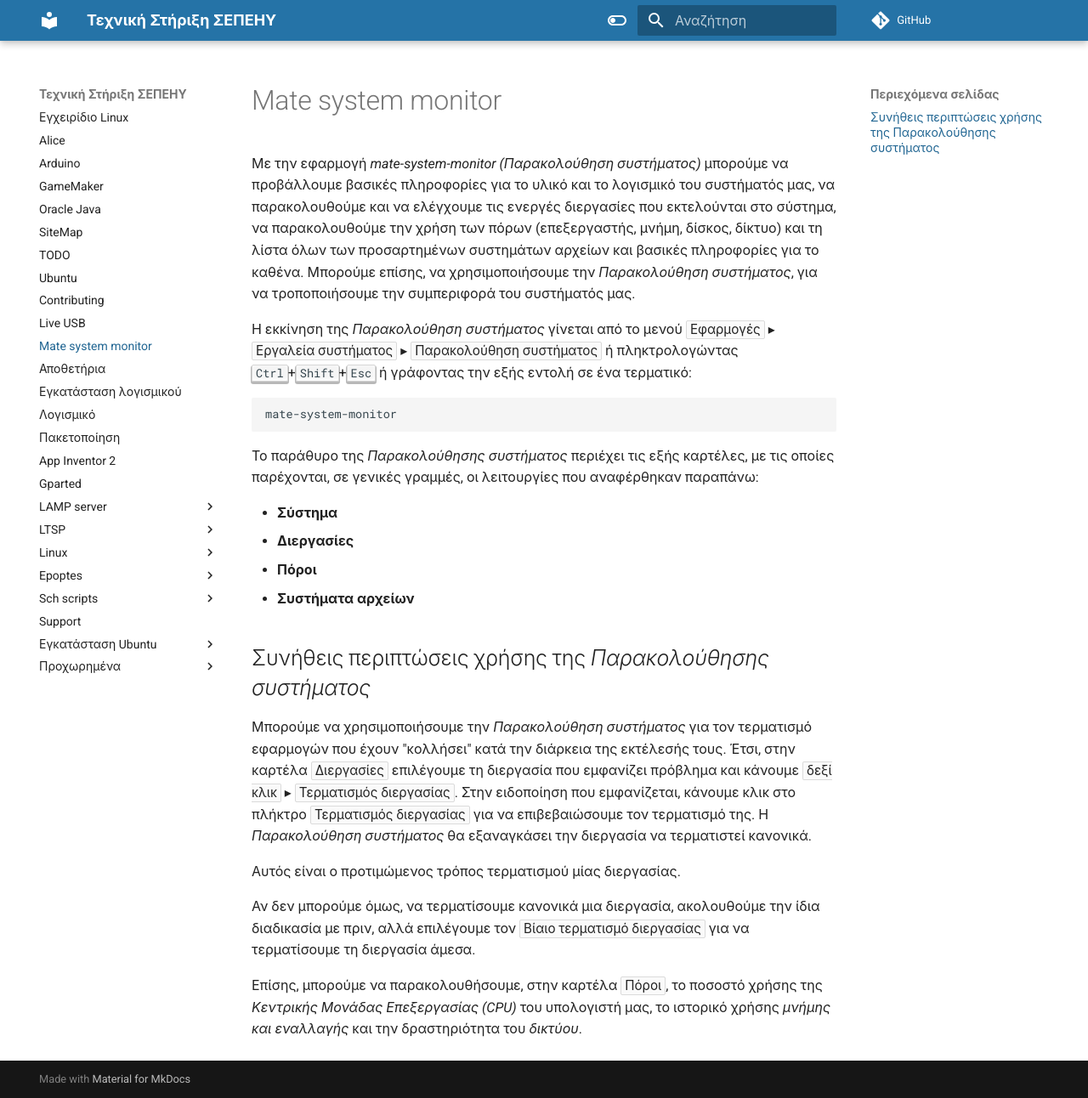
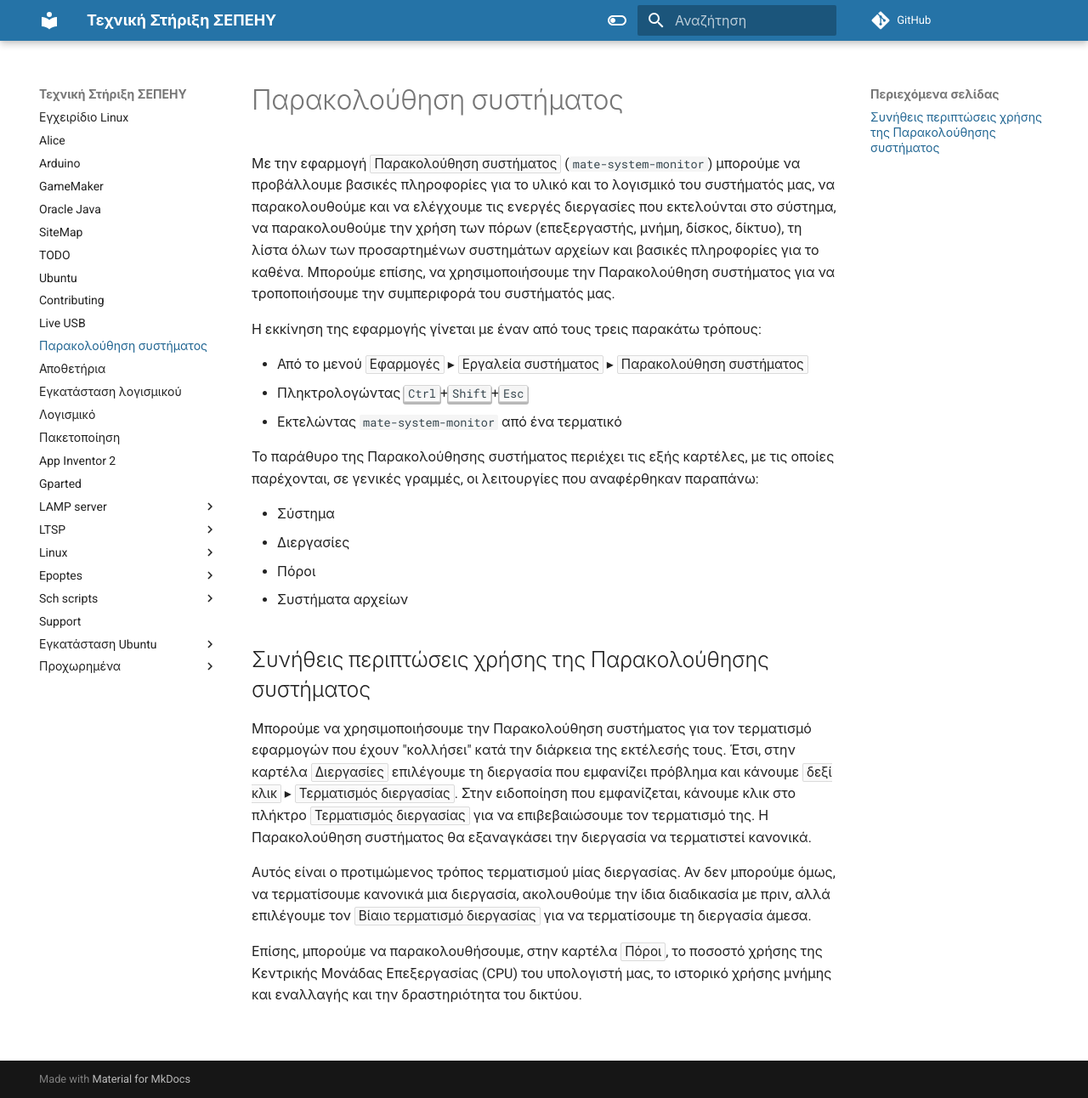
Before and after one commit to siahos/el.ltsp.org, an MkDocs documentation site: the page built from docs/mate-system-monitor.md, in a window 1280 px wide and 1292 px high. Shown: the whole window at 85% size. Built offline with MkDocs 1.6.1 and Material for MkDocs 9.7.7, drawn with Linux system fonts in a browser that asks for light colours; comment, search, counter and statistics services are not loaded.

Commit message:
Update mate-system-monitor.md

````diff
--- a/docs/mate-system-monitor.md
+++ b/docs/mate-system-monitor.md
@@ -1,50 +1,44 @@
-Με την εφαρμογή *mate-system-monitor (Παρακολούθηση συστήματος)*
-μπορούμε να προβάλλουμε βασικές πληροφορίες για το υλικό και το
-λογισμικό του συστήματός μας, να παρακολουθούμε και να ελέγχουμε τις
-ενεργές διεργασίες που εκτελούνται στο σύστημα, να παρακολουθούμε την
-χρήση των πόρων (επεξεργαστής, μνήμη, δίσκος, δίκτυο) και τη λίστα όλων
-των προσαρτημένων συστημάτων αρχείων και βασικές πληροφορίες για το
-καθένα. Μπορούμε επίσης, να χρησιμοποιήσουμε την *Παρακολούθηση
-συστήματος*, για να τροποποιήσουμε την συμπεριφορά του συστήματός
-μας.
+# Παρακολούθηση συστήματος
 
-Η εκκίνηση της *Παρακολούθηση συστήματος* γίνεται από το μενού
-***Εφαρμογές*** ▸ ***Εργαλεία συστήματος*** ▸ ***Παρακολούθηση συστήματος*** ή
-πληκτρολογώντας **`Ctrl`**+**`Shift`**+**`Esc`** ή γράφοντας την εξής εντολή σε ένα
-τερματικό:
+Με την εφαρμογή ***Παρακολούθηση συστήματος*** (`mate-system-monitor`) μπορούμε
+να προβάλλουμε βασικές πληροφορίες για το υλικό και το λογισμικό του συστήματός
+μας, να παρακολουθούμε και να ελέγχουμε τις ενεργές διεργασίες που εκτελούνται
+στο σύστημα, να παρακολουθούμε την χρήση των πόρων (επεξεργαστής, μνήμη,
+δίσκος, δίκτυο), τη λίστα όλων των προσαρτημένων συστημάτων αρχείων και βασικές
+πληροφορίες για το καθένα. Μπορούμε επίσης, να χρησιμοποιήσουμε την
+Παρακολούθηση συστήματος για να τροποποιήσουμε την συμπεριφορά του
+συστήματός μας.
 
-```shell
-mate-system-monitor
-```
+Η εκκίνηση της εφαρμογής γίνεται με έναν από τους τρεις παρακάτω τρόπους:
 
-Το παράθυρο της *Παρακολούθησης συστήματος* περιέχει τις εξής καρτέλες,
-με τις οποίες παρέχονται, σε γενικές γραμμές, οι λειτουργίες που
-αναφέρθηκαν παραπάνω:
+- Από το μενού ***Εφαρμογές*** ▸ ***Εργαλεία συστήματος*** ▸ ***Παρακολούθηση
+  συστήματος***
+- Πληκτρολογώντας **`Ctrl`**+**`Shift`**+**`Esc`**
+- Εκτελώντας `mate-system-monitor` από ένα τερματικό
 
-  - **Σύστημα**
-  - **Διεργασίες**
-  - **Πόροι**
-  - **Συστήματα αρχείων**
+Το παράθυρο της Παρακολούθησης συστήματος περιέχει τις εξής καρτέλες, με τις
+οποίες παρέχονται, σε γενικές γραμμές, οι λειτουργίες που αναφέρθηκαν παραπάνω:
 
-## Συνήθεις περιπτώσεις χρήσης της *Παρακολούθησης συστήματος*
+- Σύστημα
+- Διεργασίες
+- Πόροι
+- Συστήματα αρχείων
 
-Μπορούμε να χρησιμοποιήσουμε την *Παρακολούθηση συστήματος* για τον
-τερματισμό εφαρμογών που έχουν "κολλήσει" κατά την διάρκεια της
-εκτέλεσής τους. Έτσι, στην καρτέλα ***Διεργασίες*** επιλέγουμε τη
-διεργασία που εμφανίζει πρόβλημα και κάνουμε ***δεξί κλικ*** ▸ ***Τερματισμός διεργασίας***.
-Στην ειδοποίηση που εμφανίζεται, κάνουμε κλικ στο πλήκτρο
-***Τερματισμός διεργασίας*** για να επιβεβαιώσουμε τον τερματισμό της. Η
-*Παρακολούθηση συστήματος* θα εξαναγκάσει την διεργασία να
-τερματιστεί κανονικά.
+## Συνήθεις περιπτώσεις χρήσης της Παρακολούθησης συστήματος
 
-Αυτός είναι ο προτιμώμενος τρόπος τερματισμού μίας διεργασίας.
+Μπορούμε να χρησιμοποιήσουμε την Παρακολούθηση συστήματος για τον τερματισμό
+εφαρμογών που έχουν "κολλήσει" κατά την διάρκεια της εκτέλεσής τους. Έτσι, στην
+καρτέλα ***Διεργασίες*** επιλέγουμε τη διεργασία που εμφανίζει πρόβλημα και
+κάνουμε ***δεξί κλικ*** ▸ ***Τερματισμός διεργασίας***. Στην ειδοποίηση που
+εμφανίζεται, κάνουμε κλικ στο πλήκτρο ***Τερματισμός διεργασίας*** για να
+επιβεβαιώσουμε τον τερματισμό της. Η Παρακολούθηση συστήματος θα εξαναγκάσει
+την διεργασία να τερματιστεί κανονικά.
 
-Αν δεν μπορούμε όμως, να τερματίσουμε κανονικά μια διεργασία,
-ακολουθούμε την ίδια διαδικασία με πριν, αλλά επιλέγουμε τον
-***Βίαιο τερματισμό διεργασίας*** για να τερματίσουμε τη διεργασία
-άμεσα.
+Αυτός είναι ο προτιμώμενος τρόπος τερματισμού μίας διεργασίας. Αν δεν μπορούμε
+όμως, να τερματίσουμε κανονικά μια διεργασία, ακολουθούμε την ίδια διαδικασία
+με πριν, αλλά επιλέγουμε τον ***Βίαιο τερματισμό διεργασίας*** για να
+τερματίσουμε τη διεργασία άμεσα.
 
-Επίσης, μπορούμε να παρακολουθήσουμε, στην καρτέλα ***Πόροι***, το
-ποσοστό χρήσης της *Κεντρικής Μονάδας Επεξεργασίας (CPU)* του
-υπολογιστή μας, το ιστορικό χρήσης *μνήμης και εναλλαγής* και την
-δραστηριότητα του *δικτύου*.
+Επίσης, μπορούμε να παρακολουθήσουμε, στην καρτέλα ***Πόροι***, το ποσοστό
+χρήσης της Κεντρικής Μονάδας Επεξεργασίας (CPU) του υπολογιστή μας, το
+ιστορικό χρήσης μνήμης και εναλλαγής και την δραστηριότητα του δικτύου.
````
